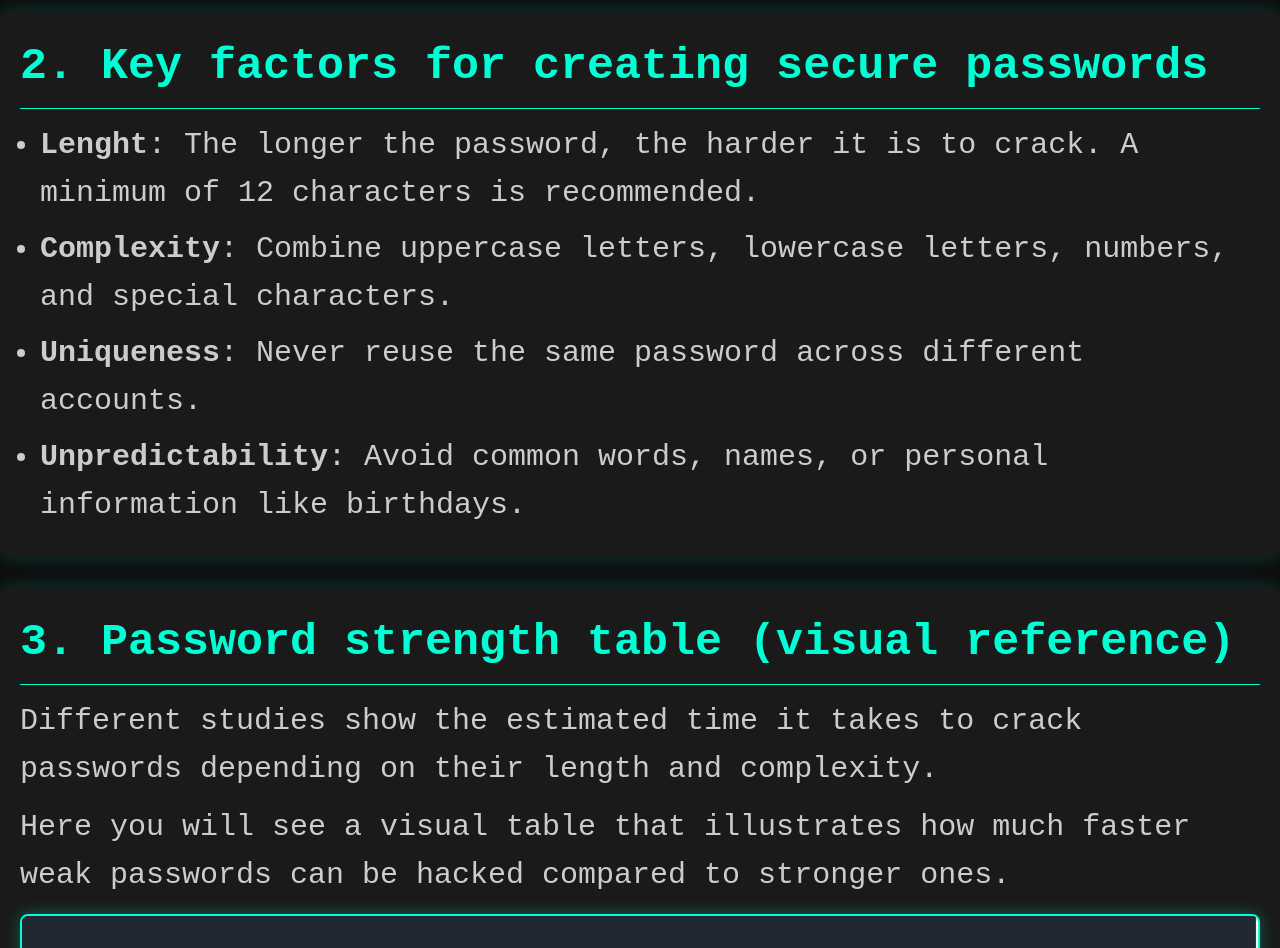
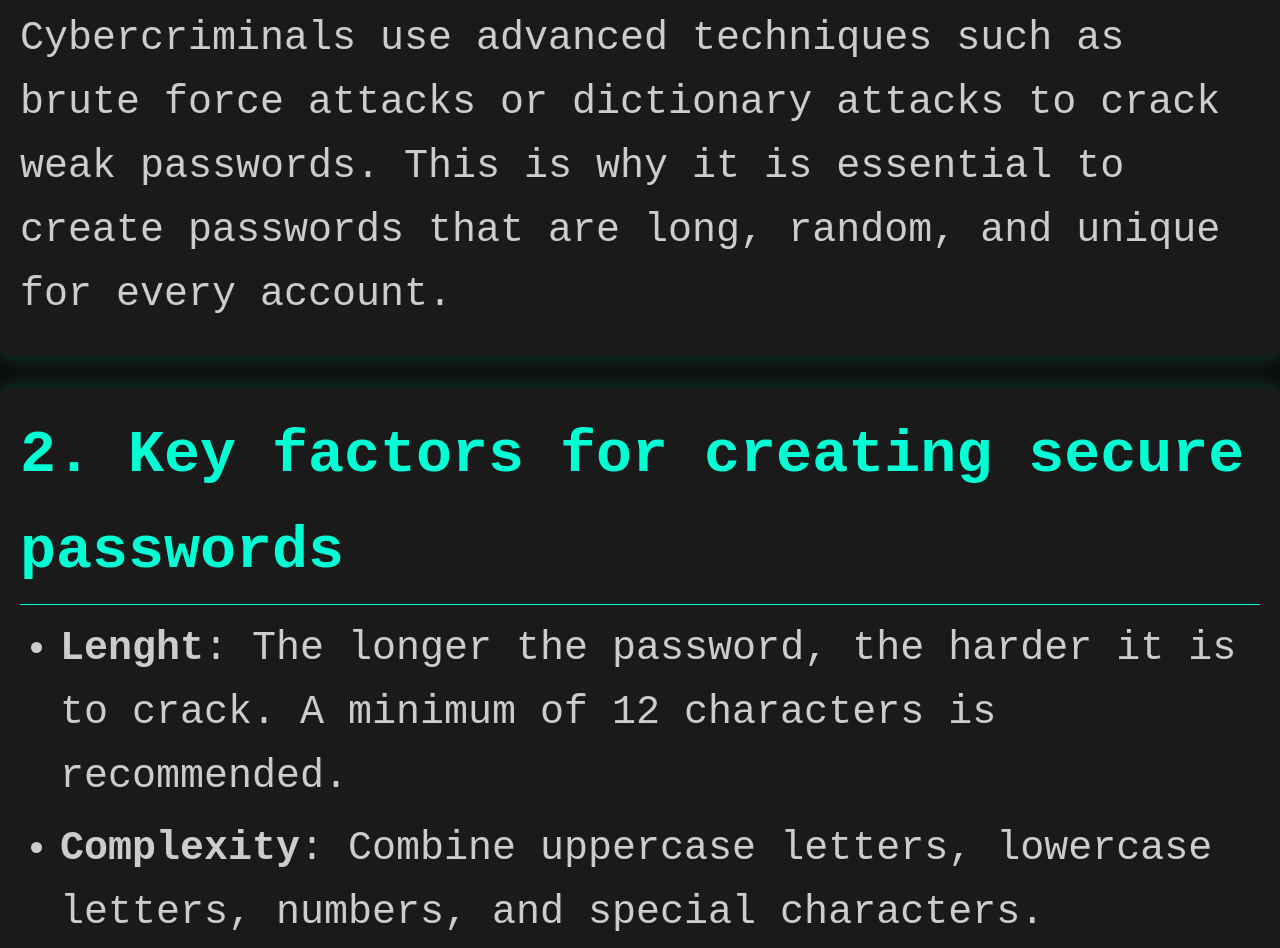
Before and after one commit to adrijuse395/password_generator, a plain HTML site: page index.html in a window 1280 px wide. Shown: the part 889-1837 px from the top of the page. Drawn offline with Linux system fonts and the light colour scheme.

Commit message:
Changed font-size

```diff
--- a/index.css
+++ b/index.css
@@ -10,7 +10,7 @@ body {
     background-color: #0d0d0d;
     color: #e0e0e0;
     line-height: 1.6;
-    font-size: 30px;
+    font-size: 2.5rem;
 }
 
 header {
@@ -50,7 +50,7 @@ section p, section li {
 }
 
 ul {
-    padding-left: 20px;
+    padding-left: 40px;
 }
 
 ul li {
```
